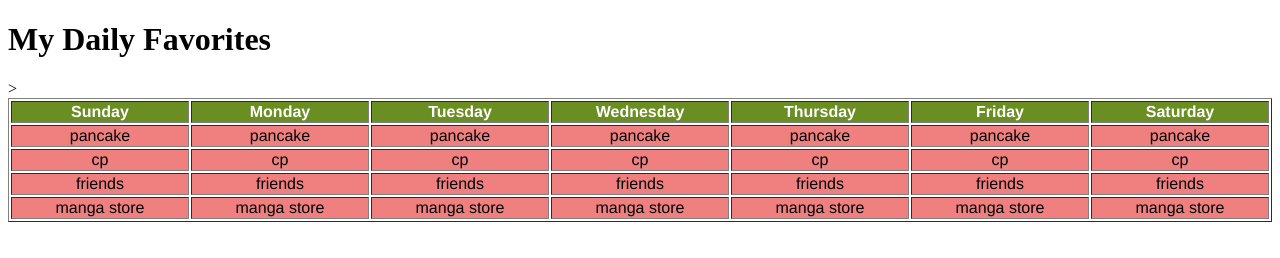
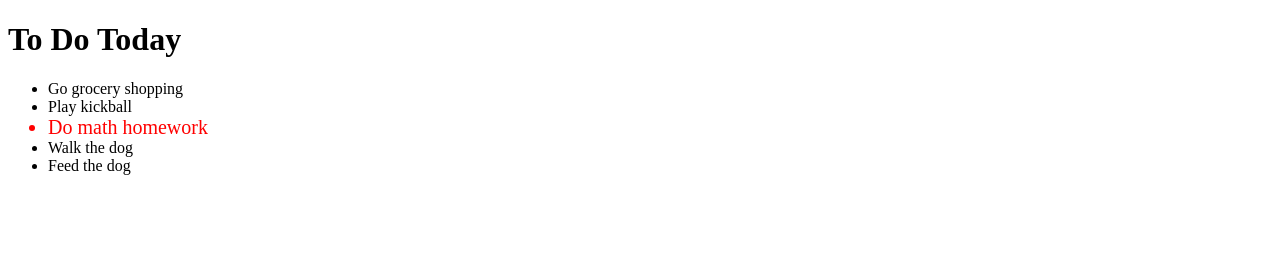
Before and after one commit to Lindaj6/CodeHspractice, a plain HTML site: page index.html in a window 1280 px wide. Drawn offline with Linux system fonts and the light colour scheme.

Commit message:
Update index.html

```diff
--- a/index.html
+++ b/index.html
@@ -1,89 +1,26 @@
-<!-- Complete the HTML table below with your favorites:
-    - favorite food to eat for breakfast
-    - favorite activity to do on that day
-    - favorite person to hang out with on that day
-    - favorite place to go on that day
-
-    Then add this rule to your style rules:
-
-    table {
-        width: 100%;
-        font-family: Helvetica;
-    }
--->
-
 <!DOCTYPE html>
 <html>
     <head>
-        <title>Favorites by Day</title>
+        <title>Important Things</title>
+        <style>
+        #important{
+
+                color: red;
+                font-size: 20px;
+
+            }
+
+
+        </style>
     </head>
-
     <body>
-        <h1>My Daily Favorites</h1>
-        <table border="1">
-            <style>
-            table{
-            text-align:center;
-        width: 100%;
-        font-family: Helvetica;
-    }
-
-            th {
-                background-color: OliveDrab;
-                color: white;
-
-             }
-             tr {
-             background:LightCoral;
-            }
-            </style>
-            <tr class=header>
-                <th>Sunday</th>
-                <th>Monday</th>
-                <th>Tuesday</th>
-                <th>Wednesday</th>
-                <th>Thursday</th>
-                <th>Friday</th>
-                <th>Saturday</th>
-            </tr>
-
-            <tr>
-                <td>pancake</td>
-                <td>pancake</td>
-                <td>pancake</td>
-                <td>pancake</td>
-                <td>pancake</td>
-                <td>pancake</td>
-                <td>pancake</td>
-
-            </tr>
-            <tr>
-                <td>cp</td>>
-                <td>cp</td>
-                <td>cp</td>
-                <td>cp</td>
-                <td>cp</td>
-                <td>cp</td>
-                <td>cp</td>
-            </tr>
-            <tr>
-                <td>friends</td>
-                <td>friends</td>
-                <td>friends</td>
-                <td>friends</td>
-                <td>friends</td>
-                <td>friends</td>
-                <td>friends</td>
-            </tr>
-            <tr>
-                <td>manga store</td>
-                <td>manga store</td>
-                <td>manga store</td>
-                <td>manga store</td>
-                <td>manga store</td>
-                <td>manga store</td>
-                <td>manga store</td>
-            </tr>
-    </table>
+        <h1>To Do Today</h1>
+        <ul>
+            <li>Go grocery shopping</li>
+            <li>Play kickball</li>
+            <li id="important">Do math homework</li>
+            <li>Walk the dog</li>
+            <li>Feed the dog</li>
+        </ul>
     </body>
 </html>
```
